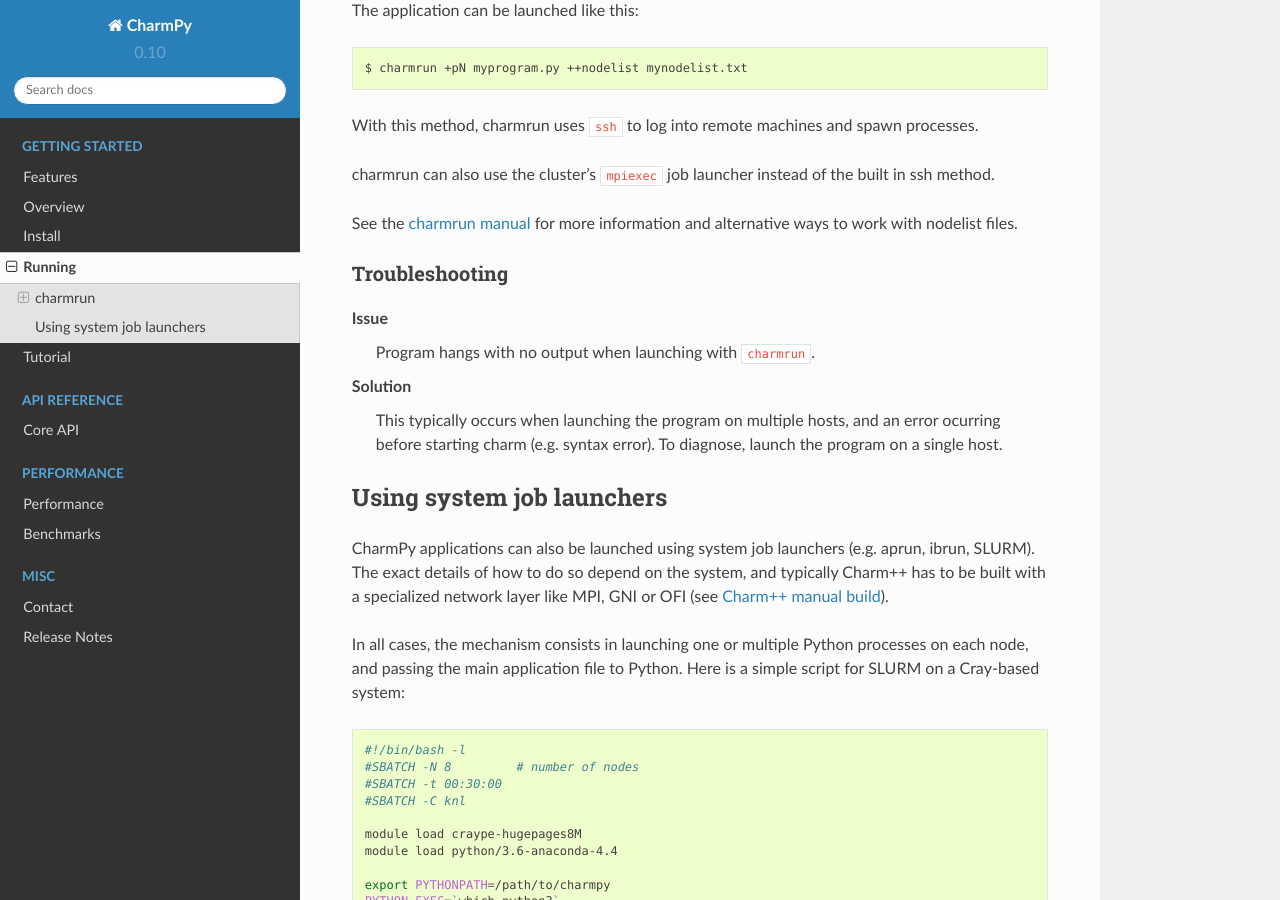
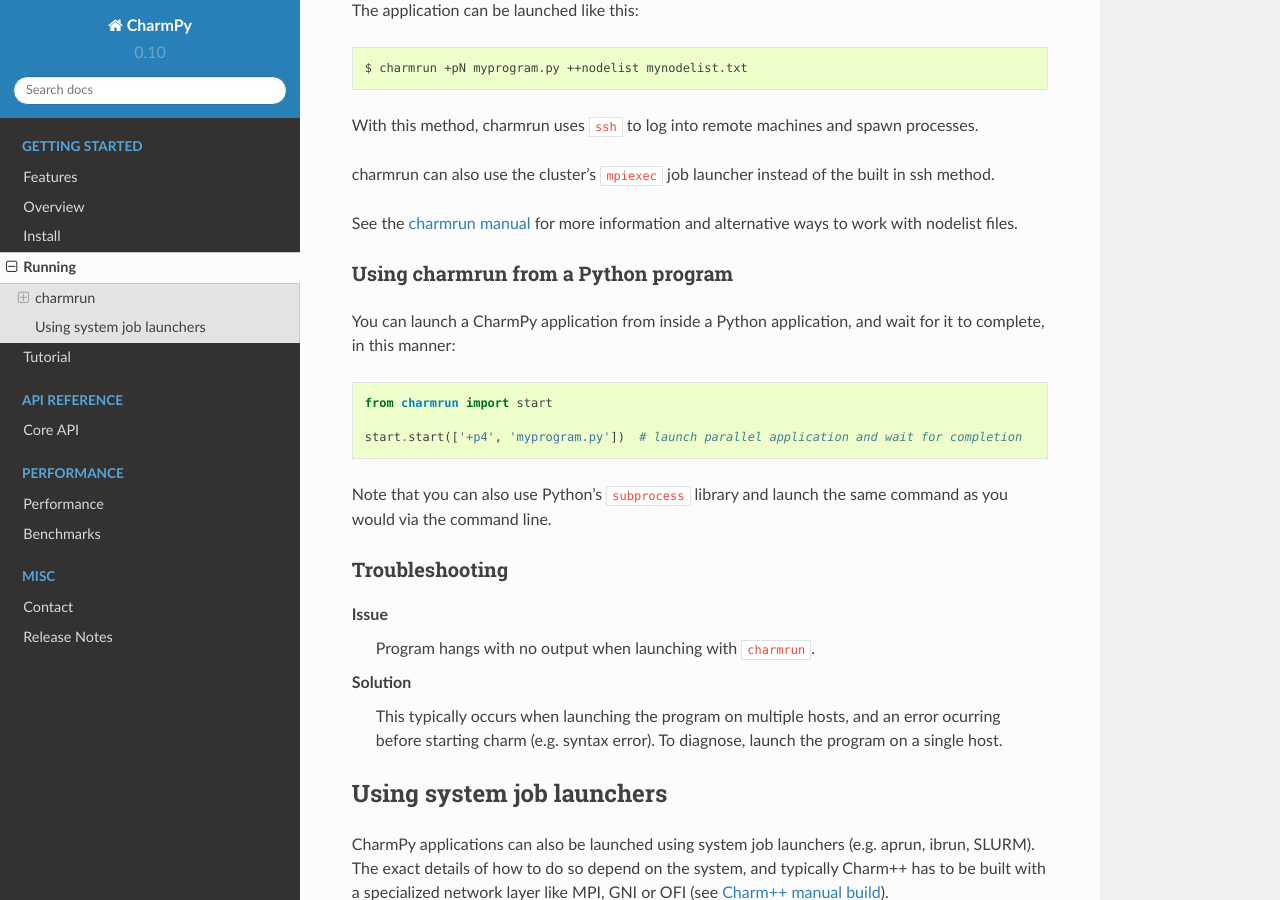
Before and after one commit to charmplusplus/charm4py, a Sphinx documentation site: the page built from docs/running.rst, in a window 1280 px wide and 900 px high, scrolled down 946 px. Built offline with Sphinx 7.4.7 and the Read the Docs theme 2.0.0, drawn with Linux system fonts in a browser that asks for light colours.

Commit message:
Allow using charmrun from within a Python application

```diff
--- a/docs/running.rst
+++ b/docs/running.rst
@@ -56,6 +56,23 @@ files.
 .. _charmrun manual: http://charm.cs.illinois.edu/manuals/html/charm++/C.html
 
 
+Using charmrun from a Python program
+~~~~~~~~~~~~~~~~~~~~~~~~~~~~~~~~~~~~
+
+You can launch a CharmPy application from inside a Python application,
+and wait for it to complete, in this manner:
+
+.. code-block:: python
+
+    from charmrun import start
+
+    start.start(['+p4', 'myprogram.py'])  # launch parallel application and wait for completion
+
+
+Note that you can also use Python's ``subprocess`` library and launch the same command
+as you would via the command line.
+
+
 Troubleshooting
 ~~~~~~~~~~~~~~~
 
```
Also changed, not shown: 1 other file.
